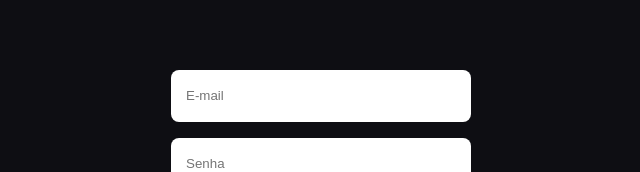
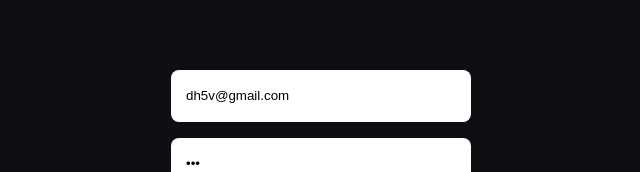
Before and after one commit to Lucasrfon/drivenplus, a React (Create React App) app: page / in a window 1280 px wide. Shown: the part 288-460 px from the top of the page, without its empty margins (319-959 px from the left). Built offline with nearby package versions, Linux system fonts and the light colour scheme.

Commit message:
implementa clique no icone de usuário

```diff
--- a/src/App.js
+++ b/src/App.js
@@ -10,11 +10,12 @@
 import Subscriptions from './Pages/Subscriptions';
 import Subscription from './Pages/Subscription';
 import Home from './Pages/Home';
+import User from './Pages/User';
 
 export default function App () {
     const [token, setToken] = useState("");
     const [member, setMember] = useState({});
-    const [login, setLogin] = useState({email: "", password: ""});
+    const [login, setLogin] = useState({email: "dh5v@gmail.com", password: "123"});
 
     return (
         <BrowserRouter>
@@ -27,6 +28,7 @@
                     <Route path="/subscriptions" element={<Subscriptions />} />
                     <Route path="/subscriptions/:idSubscription" element={<Subscription />} />
                     <Route path="/home" element={<Home />} />
+                    <Route path='/users/:idUser' element={<User />} />
                 </Routes>
             </LoginContext.Provider>
             </MemberContext.Provider>
--- a/src/Pages/Home.js
+++ b/src/Pages/Home.js
@@ -1,6 +1,6 @@
 import axios from "axios";
 import { useContext, useEffect } from "react"
-import { useNavigate } from "react-router-dom";
+import { Link, useNavigate } from "react-router-dom";
 import styled from "styled-components";
 import LoginContext from "../Contexts/LoginContext";
 import MemberContext from "../Contexts/MemberContext"
@@ -23,7 +23,9 @@
             <div>
                 <Topo>
                     <img src={member.membership.image} alt={member.membership.name}/>
-                    <ion-icon name="person-circle"></ion-icon>
+                    <Link to={`/users/${member.id}`}>
+                        <ion-icon name="person-circle"></ion-icon>
+                    </Link>
                 </Topo>
                 <h1>Olá, {member.name}</h1>
                 <Perks>
@@ -61,6 +63,7 @@
 
 ion-icon {
     font-size: 40px;
+    color: white;
 }
 
 h1 {
--- /dev/null
+++ b/src/Pages/User.js
@@ -0,0 +1,7 @@
+export default function User () {
+    return (
+        <>
+        oi
+        </>
+    )
+}
```
